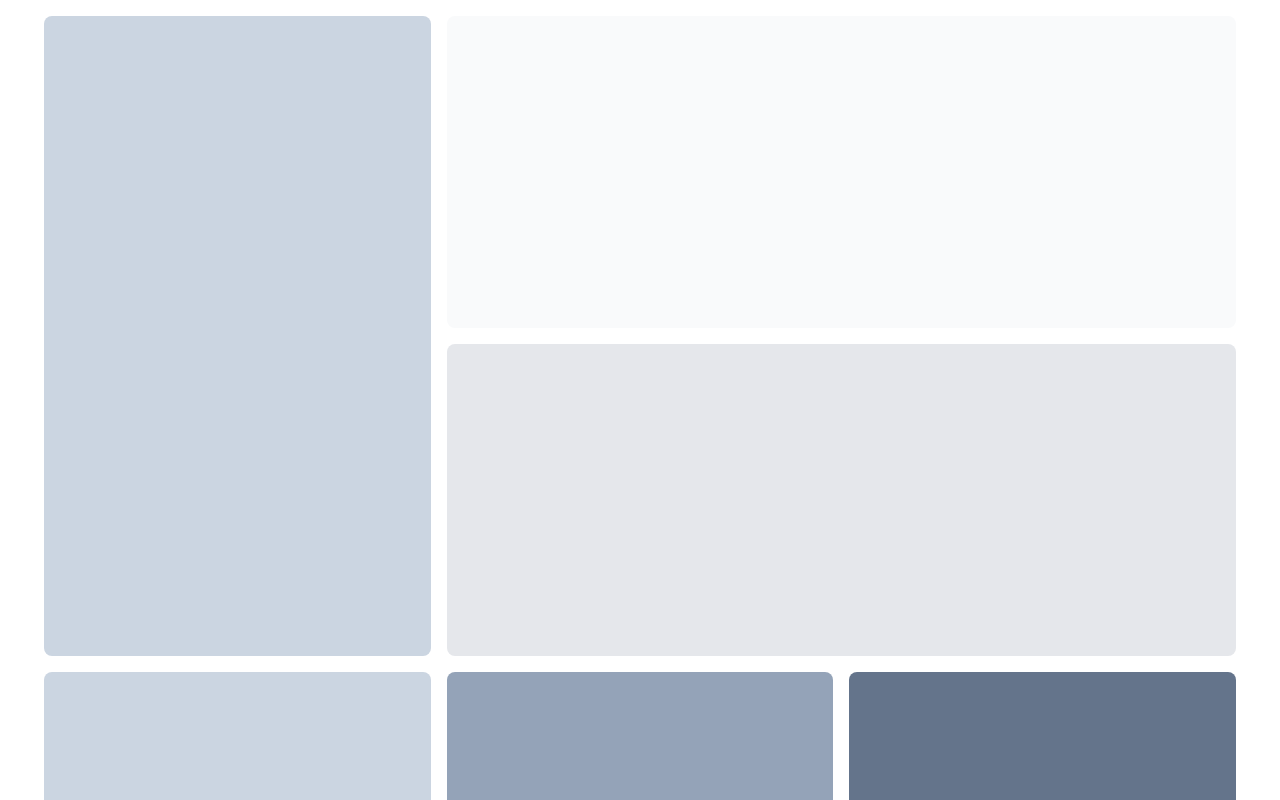
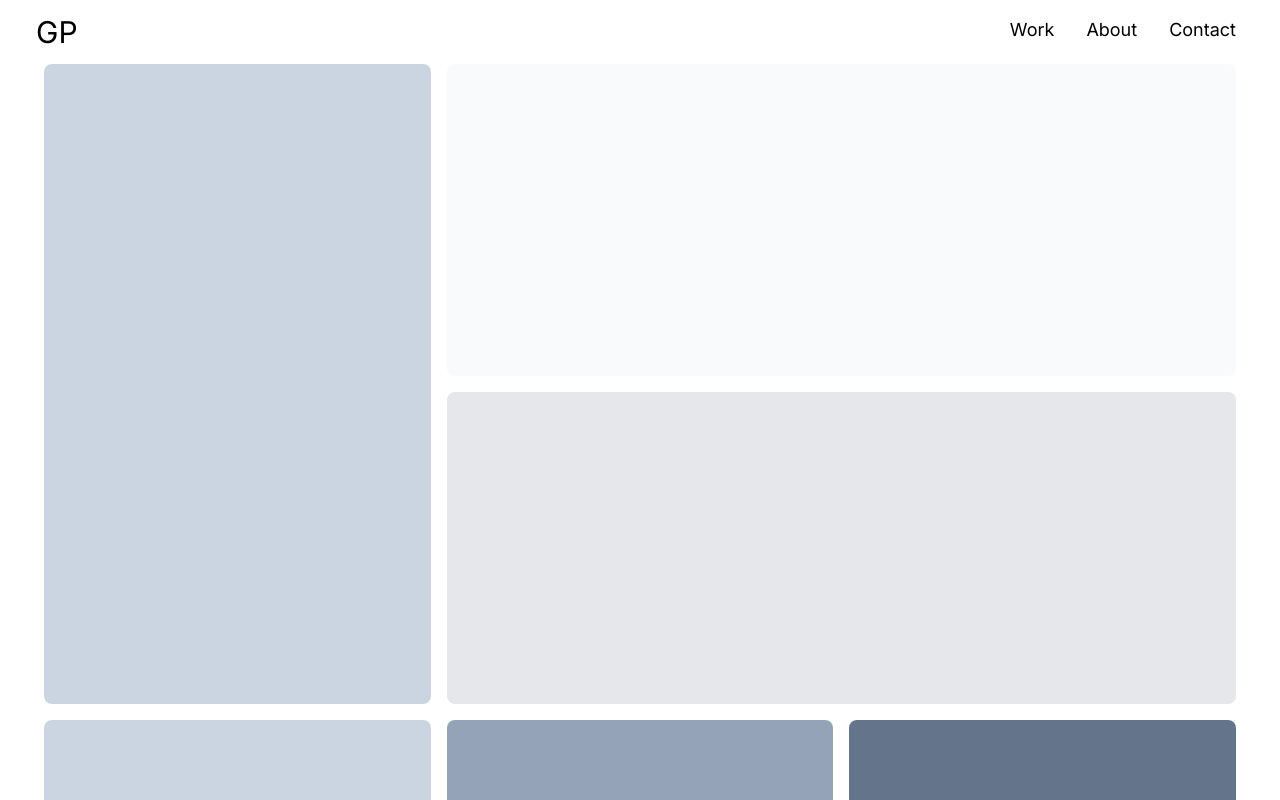
Before and after one commit to ghpaterson/graeme-paterson, a Next.js app: page / in a window 1280 px wide. Shown: the top 800 px of the page. Built offline with nearby package versions, Linux system fonts and the light colour scheme.

Commit message:
responsive header and navbar

```diff
--- a/app/layout.js
+++ b/app/layout.js
@@ -1,17 +1,21 @@
-import { Inter } from 'next/font/google'
-import './globals.css'
+import { Inter } from "next/font/google";
+import "./globals.css";
+import Header from "@/components/Header";
 
-const inter = Inter({ subsets: ['latin'] })
+const inter = Inter({ subsets: ["latin"] });
 
 export const metadata = {
-  title: 'Create Next App',
-  description: 'Generated by create next app',
-}
+  title: "Graeme Paterson",
+  description: "Generated by create next app",
+};
 
 export default function RootLayout({ children }) {
   return (
     <html lang="en">
-      <body className={inter.className}>{children}</body>
+      <body className={inter.className}>
+        <Header />
+        {children}
+      </body>
     </html>
-  )
+  );
 }
--- a/app/page.js
+++ b/app/page.js
@@ -2,7 +2,7 @@ import Image from "next/image";
 
 export default function Home() {
   return (
-    <main class="mx-6 my-4 grid grid-cols-1">
+    <main class="mx-6 grid grid-cols-1">
       <section class="grid h-[100vh] md:h-[80vh] grid-cols-1 md:grid-cols-12 gap-4">
         <div class="md:col-span-4 rounded-lg bg-slate-300">
           <div class="flex flex-col px-2 py-2 md:py-4"></div>
--- /dev/null
+++ b/components/Header.js
@@ -0,0 +1,58 @@
+"use client";
+
+import { useState } from "react";
+import Link from "next/link";
+import { usePathname } from "next/navigation";
+import { GiHamburgerMenu } from "react-icons/gi";
+import { GiCrossedBones } from "react-icons/gi";
+
+const NavLink = ({ path, text, closeMenu }) => (
+  <Link href={path}>
+    <li
+      onClick={closeMenu}
+      className={usePathname() === path ? "underline" : ""}
+    >
+      {text}
+    </li>
+  </Link>
+);
+
+export default function NavBar() {
+  const pathname = usePathname();
+  const [isMenuOpen, setIsMenuOpen] = useState(false);
+
+  const toggleMenu = () => setIsMenuOpen(!isMenuOpen);
+  const closeMenu = () => setIsMenuOpen(false);
+
+  return (
+    <header className="sticky top-0 z-20 pb-2">
+      <div className="flex justify-between h-14 w-full items-center relative">
+        <div id="logo">
+          <Link href={"/"}>
+            <h1 onClick={closeMenu} className="text-3xl w-60 z-0 pt-2 md:px-4">
+              GP
+            </h1>
+          </Link>
+        </div>
+        <button
+          className="md:hidden focus:outline-none flex justify-end items-center px-4 text-2xl"
+          onClick={toggleMenu}
+        >
+          {isMenuOpen ? <GiCrossedBones /> : <GiHamburgerMenu />}
+        </button>
+        <nav
+          id="navbar"
+          className={`md:flex md:justify-end md:items-center absolute top-full right-0 md:py-0 w-full md:w-[800px] py-6 md:-mt-10 ${
+            isMenuOpen ? "flex justify-center bg-white h-screen" : "hidden"
+          } z-10`}
+        >
+          <ul className="flex flex-col items-center gap-8 md:flex-row md:items-center text-2xl md:text-lg md:py-0 py-10 md:px-6 cursor-pointer">
+            <NavLink path="#" text="Work" closeMenu={closeMenu} />
+            <NavLink path="#" text="About" closeMenu={closeMenu} />
+            <NavLink path="#" text="Contact" closeMenu={closeMenu} />
+          </ul>
+        </nav>
+      </div>
+    </header>
+  );
+}
```
Also changed, not shown: package.json (+5 -4 lines), 1 other file (tests, documents, lock files or other folders).
